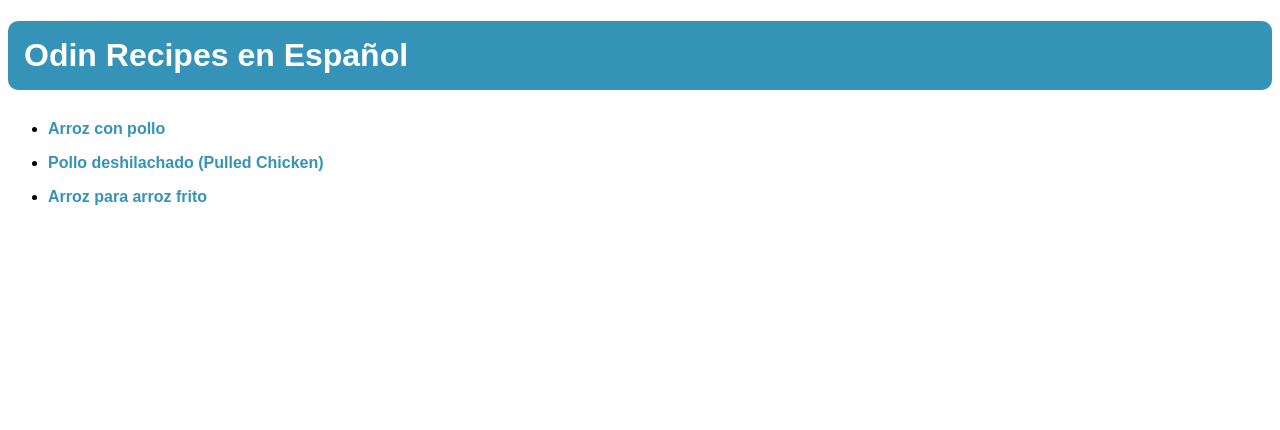
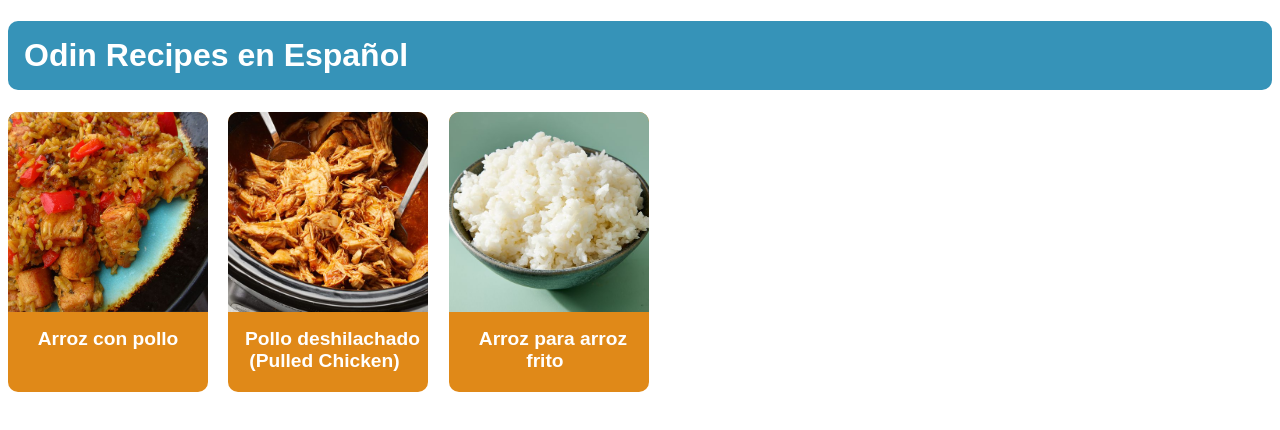
Before and after one commit to gonrogon/odin-recipes, a plain HTML site: page index.html in a window 1280 px wide. Drawn offline with Linux system fonts and the light colour scheme.

Commit message:
Apply CSS to improve the look of the homepage links

```diff
--- a/index.html
+++ b/index.html
@@ -7,10 +7,10 @@
     </head>
     <body>
         <h1>Odin Recipes en Español</h1>
-        <ul class="navigation">
-            <li><a href="./recipes/arroz-con-pollo.html">Arroz con pollo</a></li>
-            <li><a href="./recipes/pollo-deshilachado.html">Pollo deshilachado (Pulled Chicken)</a></li>
-            <li><a href="./recipes/arroz-para-arroz-frito.html">Arroz para arroz frito</a></li>
-        </ul>
+        <div class="navigation">
+            <a href="./recipes/arroz-con-pollo.html"><img src="./recipes/images/arroz-con-pollo.jpg" alt="arroz con pollo"><span>Arroz con pollo</span></a>
+            <a href="./recipes/pollo-deshilachado.html"><img src="./recipes/images/pollo-deshilachado.jpg" alt="pollo deshilachado (pulled chicken)"><span>Pollo deshilachado (Pulled Chicken)</span></a>
+            <a href="./recipes/arroz-para-arroz-frito.html"><img src="./recipes/images/arroz-para-arroz-frito.jpg" alt="arroz para arroz frito"><span>Arroz para arroz frito</span></a>
+        </div>
     </body>
 </html>
--- a/style.css
+++ b/style.css
@@ -40,7 +40,39 @@ img {
     border-radius: 10px;
 }
 
-.navigation li {
+.navigation a {
+    display: inline-block;
+    width: 200px;
+    height: 280px;
+    margin-right: 1rem;
+    border-radius: 10px;
+    vertical-align: top;
+    background-color: #e08918;
+    color: #fff;
+    font-size: 1.2rem;
     font-weight: bold;
-    padding: 0.5rem 0;
+    text-align: center;
 }
+
+.navigation a:hover {
+    background-color: #888;
+}
+
+.navigation a:hover img {
+    opacity: 0.5;
+}
+
+.navigation img {
+    display: block;
+    object-fit:cover;
+    border-radius: 10px;
+    border-bottom-left-radius: 0;
+    border-bottom-right-radius: 0;
+    width: 100%;
+    height: 200px;
+    margin-bottom: 1rem;
+}
+
+.navigation span {
+    padding: 0 0.5rem;
+}
```
